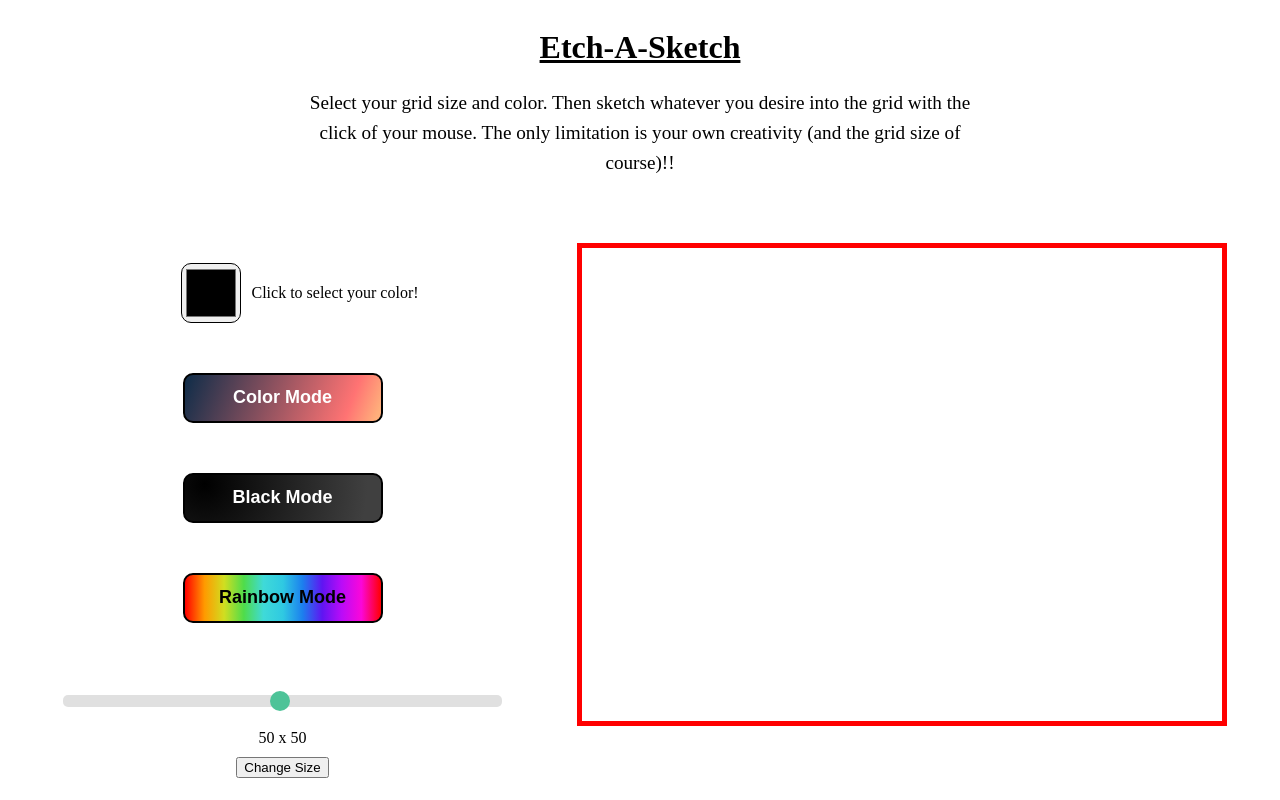
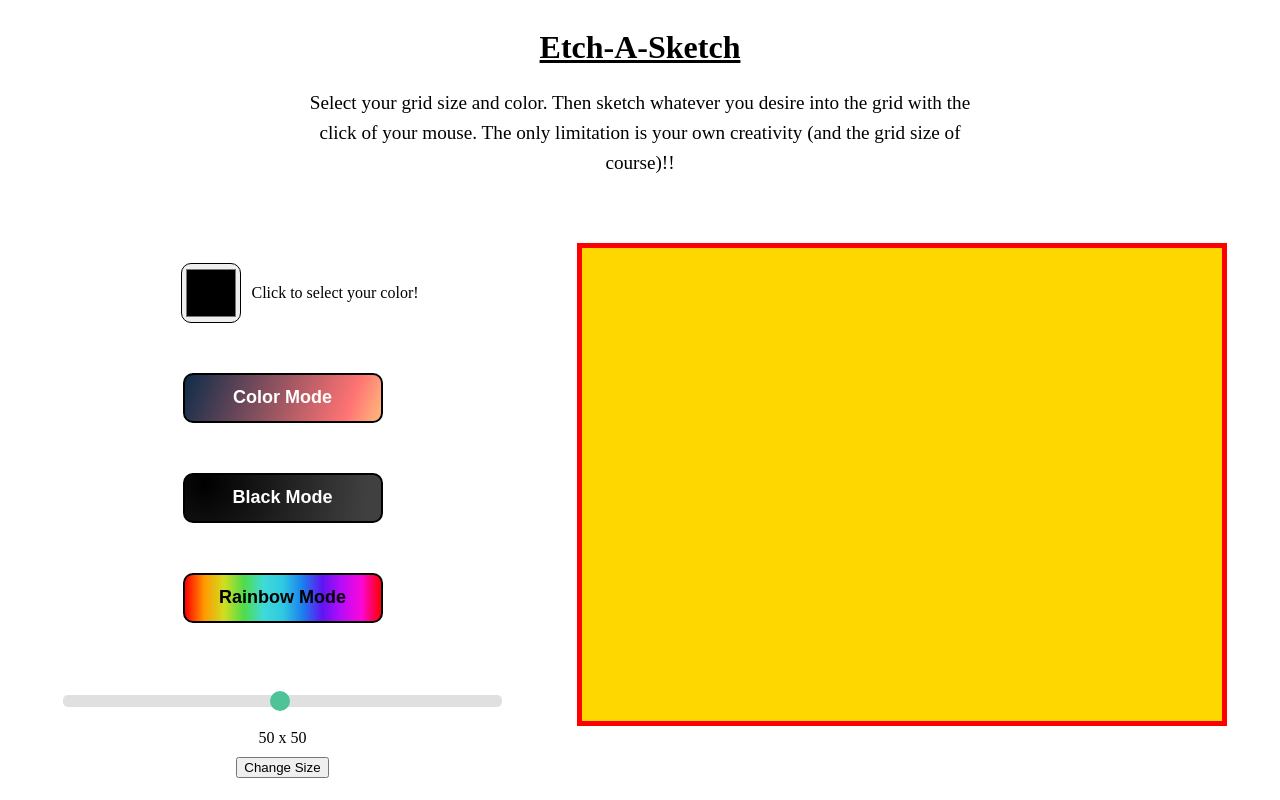
Before and after one commit to neelg07/etch-A-sketch, a plain HTML site: page index.html in a window 1280 px wide. Drawn offline with Linux system fonts and the light colour scheme.

Commit message:
Add 50 x 50 non-responsive grid inside square div

```diff
--- a/etch.js
+++ b/etch.js
@@ -16,3 +16,34 @@ let value = parseInt(gridSize.value);
 gridSize.addEventListener("input", function() {
     value = parseInt(this.value);
 });
+
+
+
+const square = document.querySelector('.square');
+
+const changeSize = document.querySelector('.gridSize');     // Change Size button
+
+changeSize.addEventListener('click', setGrid(value));
+
+
+function setGrid(value) {                                   // function implementation for grid size
+
+    let cellWidth = (50 / value) + 'vw';
+    let cellHeight = (37 / value) + 'vw';
+
+    for (let i = 0; i < value; ++i) {
+
+        let columnDiv = document.createElement('div');
+        columnDiv.className = 'grid-column';
+        columnDiv.setAttribute('style', `height: ${cellHeight};`);
+
+        for (let j = 0; j < value; ++j) {
+
+            let rowDiv = document.createElement('div');
+            rowDiv.className = 'grid-row';
+            rowDiv.setAttribute('style', `width: ${cellWidth}; height: ${cellHeight};`);
+            columnDiv.appendChild(rowDiv);
+        }
+        square.appendChild(columnDiv);
+    }
+}
--- a/index.html
+++ b/index.html
@@ -41,7 +41,7 @@
 
                 <div class="main">
                     <div class="grid">
-                        <div class="square"></div>
+                        <div class="square" id="masterdiv"></div>
                     </div>
                     <div class="footer"></div>
                 </div>
--- a/styles.css
+++ b/styles.css
@@ -4,6 +4,7 @@
     position: relative;
     border: 5px solid red;
     margin-right: 25px;
+    display: flex;
 }
 
 .square:after {
@@ -171,3 +172,13 @@ input:hover {
     margin-bottom: 10px;
   }
 /* End of slider */
+
+/* Grid Pad CSS */
+.grid-row {
+    background: gold;
+    text-align: center;
+}
+
+.grid-column {
+    flex: 1;
+}
```
